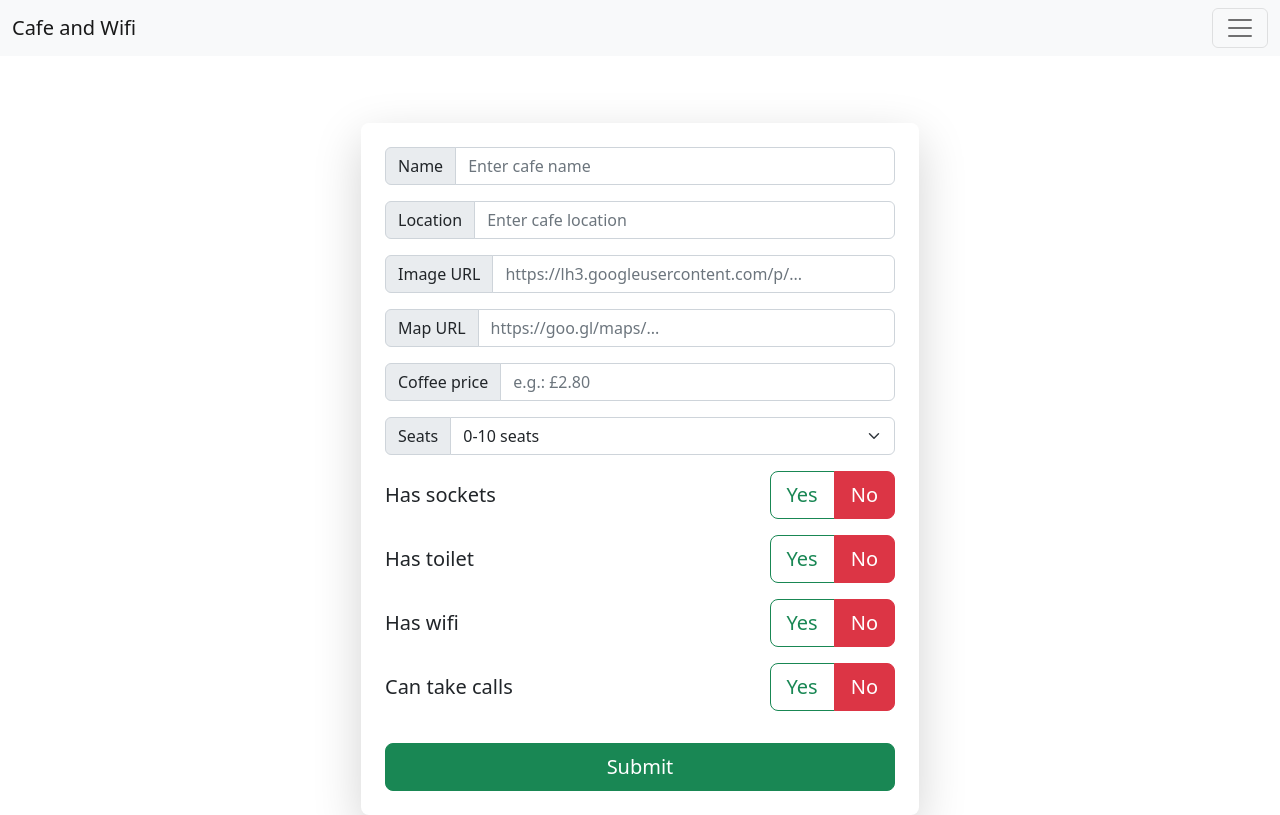
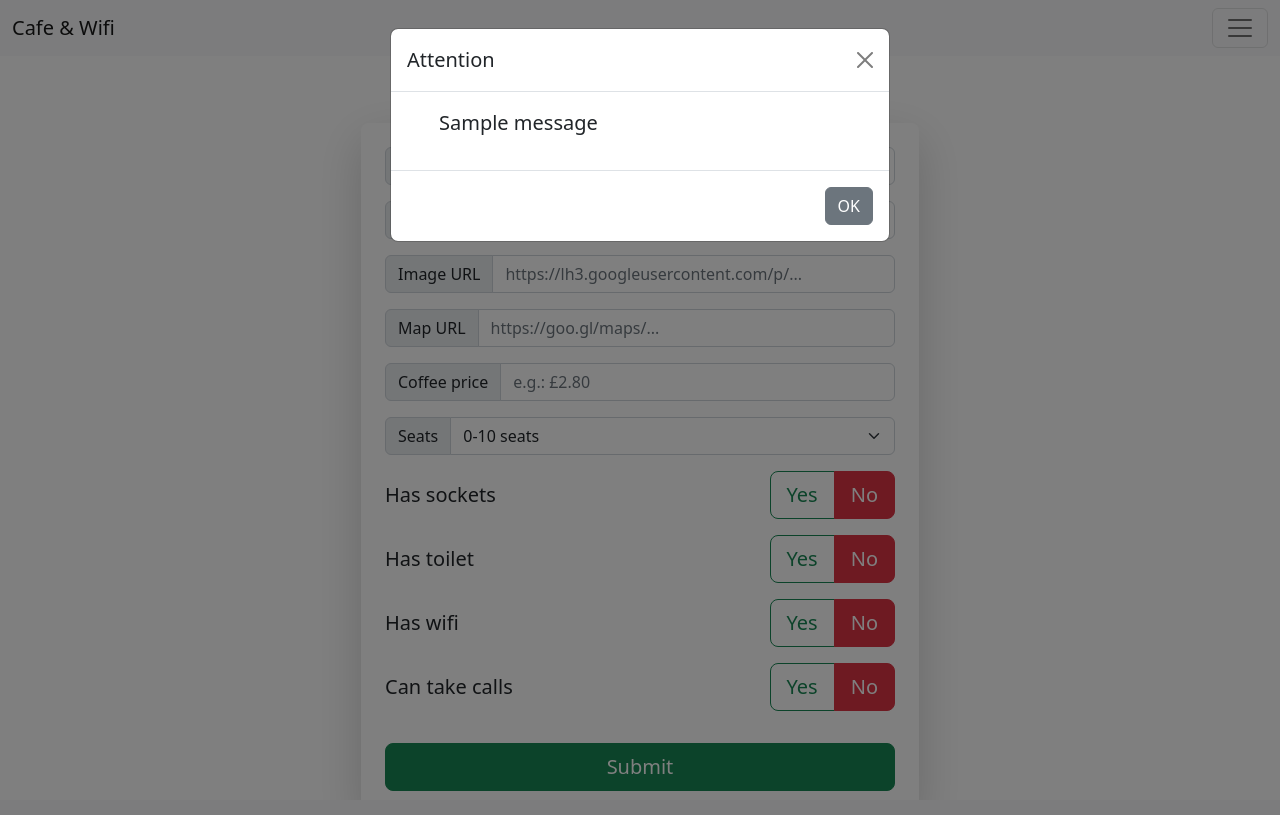
Before and after one commit to BerettaSM/cafe-and-wifi-website, a Flask app: page /cafe in a window 1280 px wide. After the commit the page ends 791 px from the top, so only its background shows below. Run offline with Flask 2, Linux system fonts and the light colour scheme; one stand-in notice (Sample message) is shown; parts of the project's set-up code (start-up, migrations or seed data) failed here and were passed over.

Commit message:
progress and stuff

```diff
--- a/server/models.py
+++ b/server/models.py
@@ -57,3 +57,4 @@ class User(db.Model, UserMixin):
     password = db.Column(db.String(150))
     first_name = db.Column(db.String(150))
     last_name = db.Column(db.String(150))
+    has_admin_privileges = db.Column(db.Boolean, nullable=False)
--- a/server/static/css/styles.css
+++ b/server/static/css/styles.css
@@ -63,6 +63,11 @@
     text-align: end;
 }
 
+#message-modal-body li
+{
+    list-style: none;
+}
+
 @media only screen and (max-width: 576px)
 {
     .cafe-info
--- a/server/static/js/form-script.js
+++ /dev/null
@@ -1,33 +0,0 @@
-document.addEventListener('DOMContentLoaded', () => {
-
-    [
-        document.getElementById('name'),
-        document.getElementById('location'),
-        document.getElementById('img_url'),
-        document.getElementById('map_url'),
-        document.getElementById('coffee_price')
-    ]
-    .forEach(field => {
-
-        field.addEventListener('input', (e) => {
-
-            /*
-                Validation is performed server side.
-
-                This is meant to clear the "invalid" input outlines
-                when the user changes the values.
-            */
-
-            e.target.classList.remove('is-invalid');
-
-            /*
-                This is meant to remove the divs that contain
-                error messages.
-            */
-            document.getElementById(`${e.target.id}-error`).remove();
-
-        });
-
-    });
-
-});
--- /dev/null
+++ b/server/static/js/lib.js
@@ -0,0 +1,48 @@
+function parseMessagesFromServer(messages) {
+    /*
+    This function takes in the server flashed messages
+    as a string, and parses it to an array.
+    Returns an array with each separate message,
+    otherwise an empty array if there's no messages.
+    */
+    const parseRegex = /(&#39;|\[|\]|\')/gi;
+    const result = messages.replaceAll(parseRegex, '');
+    return result == '' ? [] : result.split(',').map(s => s.trim());
+}
+
+export function showMessages() {
+
+    const title = 'Attention';
+
+    const target = document.getElementById('server-messages');
+
+    const message = target.innerText.trim();
+
+    if(title === undefined || message === undefined || message.length == 0) return;
+
+    const parsedMessages = parseMessagesFromServer(message);
+
+    const messageModal = document.getElementById('message-modal');
+    const modalTitle = document.getElementById('message-modal-label');
+    const modalBody = document.getElementById('message-modal-body');
+
+    modalTitle.innerText = title;
+
+    const ul = document.createElement('ul');
+
+    parsedMessages.forEach(message => {
+        const liMessage = document.createElement('li');
+        liMessage.innerText = message;
+        liMessage.classList.add('fs-5');
+        ul.appendChild(liMessage);
+    });
+
+    modalBody.innerHTML = null;
+    modalBody.appendChild(ul);
+
+    const messageModalInstance = new bootstrap.Modal(messageModal, {});
+    messageModalInstance.show();
+
+    target.innerHTML = null;
+
+}
--- /dev/null
+++ b/server/static/js/script.js
@@ -0,0 +1,69 @@
+document.addEventListener('DOMContentLoaded', () => {
+
+    const formValidationFieldIds = ['name', 'location','img_url', 'map_url', 'coffee_price'];
+
+    formValidationFieldIds.forEach(fieldId => {
+
+        const field = document.getElementById(fieldId);
+
+        if(field !== null) {
+
+            field.addEventListener('input', (e) => {
+
+                /*
+                    Validation is performed on the server side.
+
+                    This is meant to clear the "invalid" input outlines
+                    when the user changes the values.
+                */
+
+                e.target.classList.remove('is-invalid');
+
+                /*
+                    This is meant to remove the divs that contain
+                    error messages.
+                */
+                document.getElementById(`${e.target.id}-error`).remove();
+
+            });
+
+        }
+
+    });
+
+    const loginButton = document.getElementById('login-button');
+
+    if(loginButton !== null) {
+
+        /*
+            Automatically closes the right-side
+            menu when login modal is opened.
+        */
+
+        loginButton.addEventListener('click', e => {
+
+            const offCanvas = document.getElementById('offcanvas-navbar');
+            const openedOffCanvas = bootstrap.Offcanvas.getInstance(offCanvas);
+            openedOffCanvas.hide();
+
+        });
+
+    }
+
+    const deleteButton = document.getElementById('del-button');
+
+    if(deleteButton !== null) {
+
+        /*
+            Confirmation button for delete cafe button.
+        */
+
+        deleteButton.addEventListener('click', (e) => {
+
+            if(!window.confirm('Are you sure you want to delete?')) e.preventDefault();
+
+        });
+
+    }
+
+});
--- a/server/templates/base.html
+++ b/server/templates/base.html
@@ -37,18 +37,18 @@
             <div class="container-fluid">
 
                 <a class="navbar-brand" href="{{ url_for('views.home') }}">
-                    Cafe and Wifi
+                    Cafe & Wifi
                 </a>
 
-                <button class="navbar-toggler" type="button" data-bs-toggle="offcanvas" data-bs-target="#offcanvasNavbar" aria-controls="offcanvasNavbar">
+                <button class="navbar-toggler" type="button" data-bs-toggle="offcanvas" data-bs-target="#offcanvas-navbar" aria-controls="offcanvas-navbar">
                     <span class="navbar-toggler-icon"></span>
                 </button>
 
-                <div class="offcanvas offcanvas-end" tabindex="-1" id="offcanvasNavbar" aria-labelledby="offcanvasNavbarLabel">
+                <div class="offcanvas offcanvas-end" tabindex="-1" id="offcanvas-navbar" aria-labelledby="offcanvas-navbar-label">
 
                     <div class="offcanvas-header">
-                        <h5 class="offcanvas-title" id="offcanvasNavbarLabel">
-                            Options
+                        <h5 class="offcanvas-title" id="offcanvas-navbar-label">
+                            Menu
                         </h5>
                         <button type="button" class="btn-close" data-bs-dismiss="offcanvas" aria-label="Close"></button>
                     </div>
@@ -56,9 +56,23 @@
                     <div class="offcanvas-body">
 
                         <div class="d-grid mt-3">
-                            <a href="#">
-                                <button class="btn btn-outline-dark w-100">Login</button>
-                            </a>
+                            {% if current_user.is_authenticated %}
+                                <h3>Welcome, {{ current_user.first_name }} {{ current_user.last_name }}</h3>
+                                <a href="{{ url_for('auth.logout') }}">
+                                    <button
+                                        class="btn btn-outline-dark w-100"
+                                        id="logout-button"
+                                    >Logout</button>
+                                </a>
+                            {% else %}
+                                <button
+                                    class="btn btn-outline-dark w-100"
+                                    id="login-button"
+                                    data-bs-toggle="modal"
+                                    data-bs-target="#login-modal"
+                                >Login</button>
+                            {% endif %}
+
                         </div>
 
                         <ul class="navbar-nav justify-content-end flex-grow-1 pe-3">
@@ -118,5 +132,34 @@
         {% endblock %}
     </main>
 
+    {% if not current_user.is_authenticated %}
+
+        {% include 'modal_login.html' %}
+
+    {% endif %}
+
+    {% include 'modal_messages.html' %}
+
+    {% with messages = get_flashed_messages() %}
+
+        <span id="server-messages">
+
+            {% if messages %}
+
+                {{ messages }}
+
+            {% endif %}
+
+        </span>
+
+    {% endwith %}
+
+    <script src="{{ url_for('static', filename='js/script.js') }}"></script>
+
+    <script type="module">
+        import { showMessages } from '{{ url_for('static', filename='js/lib.js') }}';
+        showMessages();
+    </script>
+
 </body>
 </html>
--- a/server/templates/cafe_edit.html
+++ b/server/templates/cafe_form.html
@@ -2,7 +2,7 @@
 
 {% block title %}
 
-    Register New Cafe - Cafe and Wifi
+    Register New Cafe - Cafe & Wifi
 
 {% endblock %}
 
@@ -110,6 +110,4 @@
 
     </form>
 
-    <script src="{{ url_for('static', filename='js/form-script.js') }}"></script>
-
 {% endblock %}
--- a/server/templates/cafe_view.html
+++ b/server/templates/cafe_view.html
@@ -2,7 +2,7 @@
 
 {% block title %}
 
-    {{ cafe.name }} - Cafe and Wifi
+    {{ cafe.name }} - Cafe & Wifi
 
 {% endblock %}
 
@@ -82,6 +82,4 @@
 
     {% endif %}
 
-    <script src="{{ url_for('static', filename='js/cafe-view-script.js') }}"></script>
-
 {% endblock %}
--- a/server/templates/index.html
+++ b/server/templates/index.html
@@ -1,6 +1,6 @@
 {% extends 'base.html' %}
 
-{% block title %}Home - Cafe and Wifi{% endblock %}
+{% block title %}Home - Cafe & Wifi{% endblock %}
 
 {% block content %}
 
--- /dev/null
+++ b/server/templates/modal_login.html
@@ -0,0 +1,44 @@
+<div class="modal fade" id="login-modal" tabindex="-1" aria-labelledby="login-modal-label" aria-hidden="true">
+
+    <div class="modal-dialog">
+
+        <div class="modal-content">
+
+            <div class="modal-header">
+                <h1 class="modal-title fs-5" id="login-modal-label">Login</h1>
+                <button type="button" class="btn-close" data-bs-dismiss="modal" aria-label="Close"></button>
+            </div>
+
+            <div class="modal-body">
+
+                <form method="POST" action="{{ url_for('auth.login') }}">
+
+                    <div class="mb-3">
+                        <label for="email" class="form-label">Email address</label>
+                        <input type="email" class="form-control" id="email" name="email" aria-describedby="email-help">
+                        <div id="email-help" class="form-text">We'll never share your email with anyone else.</div>
+                    </div>
+
+                    <div class="mb-3">
+                        <label for="password" class="form-label">Password</label>
+                        <input type="password" class="form-control" id="password" name="password">
+                    </div>
+
+                    <div class="mb-3 form-check">
+                        <input type="checkbox" class="form-check-input" id="remember-me" name="remember-me">
+                        <label class="form-check-label" for="remember-me">Remember me</label>
+                    </div>
+
+                    <button type="submit" class="btn btn-primary">
+                        Login
+                    </button>
+
+                </form>
+
+            </div>
+
+        </div>
+
+    </div>
+
+</div>
--- /dev/null
+++ b/server/templates/modal_messages.html
@@ -0,0 +1,24 @@
+<div class="modal fade" id="message-modal" data-bs-backdrop="static" data-bs-keyboard="false" tabindex="-1" aria-labelledby="message-modal-label" aria-hidden="true">
+
+    <div class="modal-dialog">
+
+        <div class="modal-content">
+
+            <div class="modal-header">
+                <h1 class="modal-title fs-5" id="message-modal-label">Attention</h1>
+                <button type="button" class="btn-close" data-bs-dismiss="modal" aria-label="Close"></button>
+            </div>
+
+            <div class="modal-body" id="message-modal-body">
+
+            </div>
+
+            <div class="modal-footer">
+                <button type="button" class="btn btn-secondary" data-bs-dismiss="modal">OK</button>
+            </div>
+
+        </div>
+
+    </div>
+
+</div>
--- a/server/views.py
+++ b/server/views.py
@@ -32,7 +32,7 @@ def create_cafe():
         db.session.add(cafe)
         db.session.commit()
         return redirect(url_for('views.view_cafe', cafe_id=cafe.id))
-    return render_template('cafe_edit.html', form=form)
+    return render_template('cafe_form.html', form=form)
 
 
 @views.route('/edit-cafe/<int:cafe_id>', methods=('GET', 'POST'))
@@ -43,7 +43,7 @@ def edit_cafe(cafe_id):
         cafe.update_from(form)
         db.session.commit()
         return redirect(url_for('views.view_cafe', cafe_id=cafe.id))
-    return render_template('cafe_edit.html', form=form)
+    return render_template('cafe_form.html', form=form)
 
 
 @views.route('/delete-cafe/<int:cafe_id>', methods=('GET',))
```
Also changed, not shown: server/__init__.py (+12 -26 lines), server/auth.py (+23 -3 lines), server/static/js/cafe-view-script.js (deleted, +0 -11 lines), server/utils.py (added, +43 -0 lines), instance/cafes.db.
